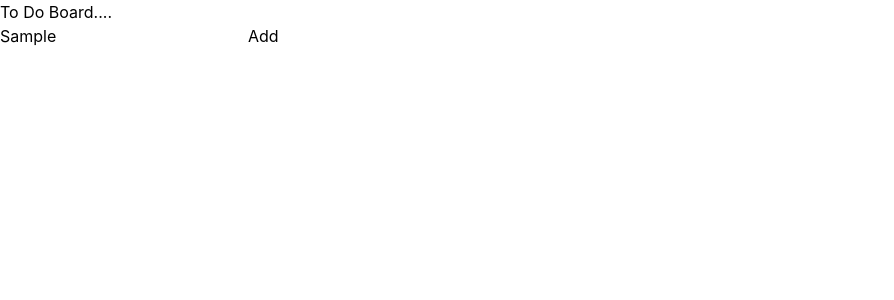
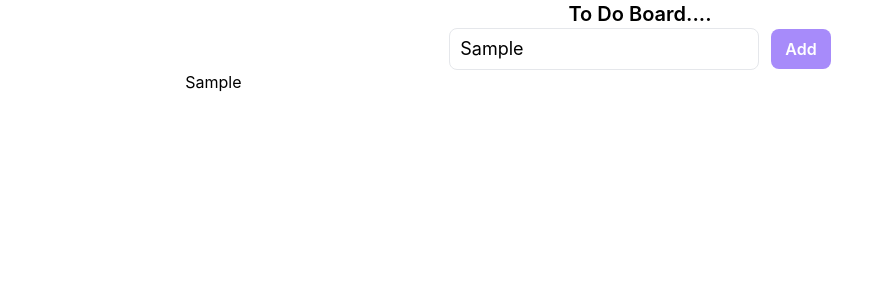
Before and after one commit to kenpopaul/test-app, a React (Create React App) app: page / in a window 1280 px wide. Both pictures are taken after typing "Sample" into the empty fields and a click on the button "Add". Shown: the top 300 px of the page, without its empty margins (0-894 px from the left). Built offline with nearby package versions, Linux system fonts and the light colour scheme.

Commit message:
Tailwinds css error fixed & appliued styling

```diff
--- a/package.json
+++ b/package.json
@@ -8,7 +8,7 @@
     "@testing-library/user-event": "^13.5.0",
     "react": "^18.2.0",
     "react-dom": "^18.2.0",
-    "react-scripts": "5.0.1",
+    "react-scripts": "^5.0.1",
     "web-vitals": "^2.1.4"
   },
   "scripts": {
--- a/src/App.js
+++ b/src/App.js
@@ -1,4 +1,5 @@
 import { useState } from "react";
+import Board from "./components/board";
 import Input from "./components/Input";
 
 function App() {
@@ -8,8 +9,18 @@ console.log(taskList);
 
   return (
     <>
-    <h1>To Do Board....</h1>
-    <Input taskList={taskList} setTaskList={setTaskList}/>
+    <div className="flex flex-col items-center justify-center">
+      <h1 className="text-xl font-semibold">To Do Board....</h1>
+      <Input taskList={taskList} setTaskList={setTaskList}/>
+      </div>
+      <div className="grid grid-cols-3">
+        {taskList.map((task, index)=>
+        <Board
+          key={index}
+          task={task}
+        />
+        )}
+    </div>
     </>
   );
 }
--- a/src/components/Input.jsx
+++ b/src/components/Input.jsx
@@ -10,15 +10,17 @@ const Input = ({ taskList, setTaskList }) => {
 
     return (
         <>
-        <form>
+        <form className="flex flex-row items-center gap-3">
             <input
-                className="border rounded px-2"
+                className="border rounded-lg py-1.5 px-2.5 text-lg "
                 type="text"
                 placeholder="Add a task"
                 value={input}
                 onChange={(e) => setInput(e.target.value)}
             />
-            <button onClick={handleAddTask}>Add</button>
+            <button
+            className="bg-violet-400 text-white py-2 px-3.5 rounded-lg font-semibold hover:opacity-70"
+            onClick={handleAddTask}>Add</button>
 
         </form>
         </>
--- /dev/null
+++ b/src/components/board.jsx
@@ -0,0 +1,11 @@
+const Board = ({task}) => {
+    return(
+        <>
+            <div className="flex flex-col items-center justify-center flexborder">
+                <p>{task}</p>
+            </div>
+        </>
+    )
+}
+
+export default Board;
--- a/src/index.css
+++ b/src/index.css
@@ -1,6 +1,7 @@
 @tailwind base;
 @tailwind components;
 @tailwind utilities;
+
 
 body {
   margin: 0;
--- a/tailwind.config.js
+++ b/tailwind.config.js
@@ -1,6 +1,6 @@
 /** @type {import('tailwindcss').Config} */
 module.exports = {
-  content: ["./src/**/*.{html,js/jsx}"],
+  content: ["./src/**/*.{html,js,jsx}"],
   theme: {
     extend: {},
   },
```
Also changed, not shown: 1 other file (tests, documents, lock files or other folders).
